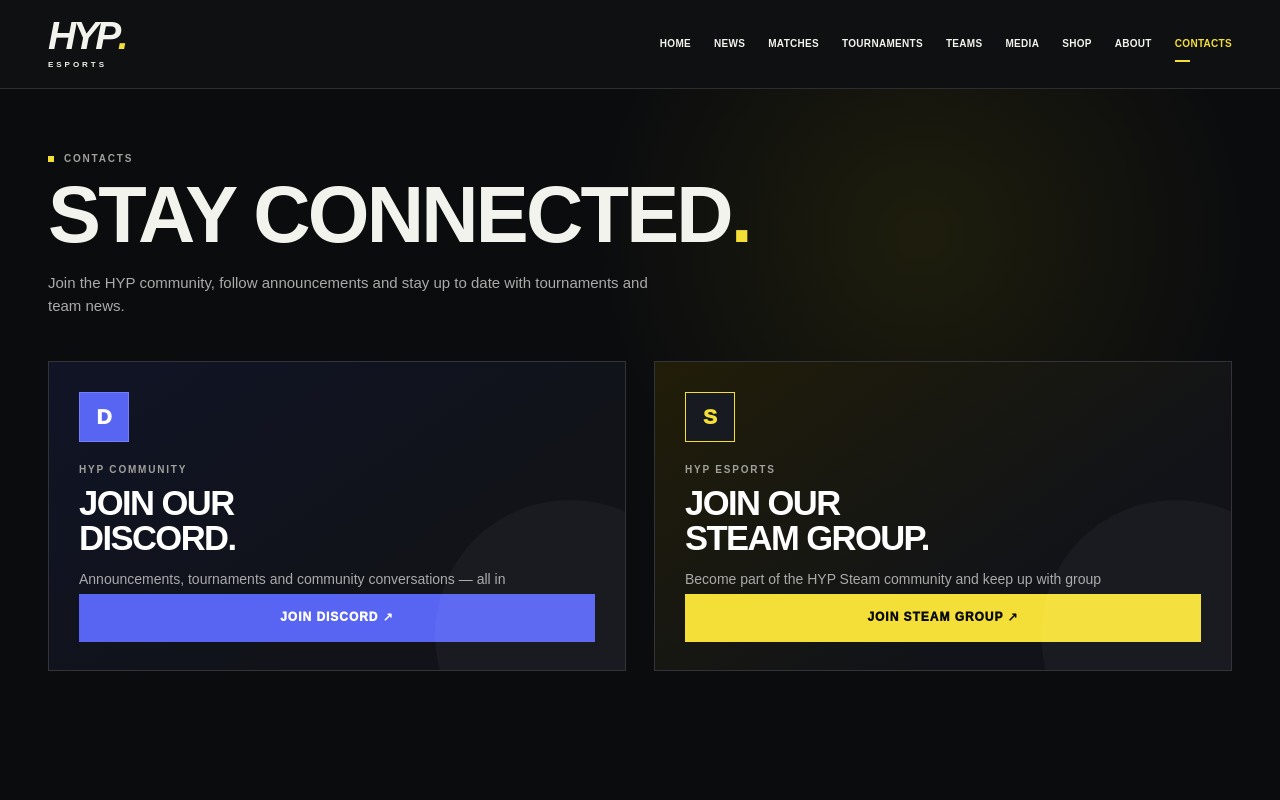
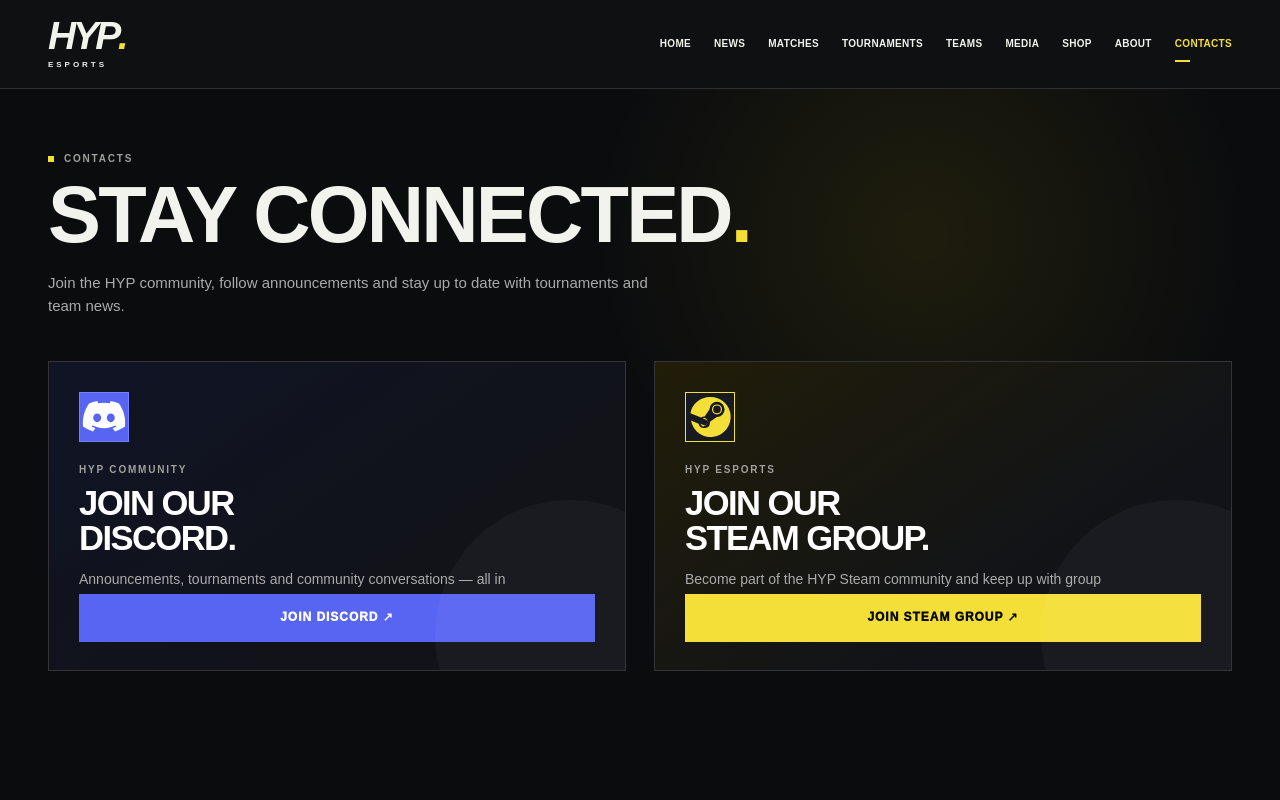
Before and after one commit to dnzlkn10/HYP-Esports-Website, a Next.js app: page /contacts in a window 1280 px wide. Shown: the top 800 px of the page. Built offline with nearby package versions, Linux system fonts and the light colour scheme.

Commit message:
fix: use real Discord and Steam icons

```diff
--- a/app/contacts/page.tsx
+++ b/app/contacts/page.tsx
@@ -15,7 +15,7 @@
 
         <div className="contact-community-grid">
           <a className="community-card discord-card" href="https://discord.gg/Jnzdk8W2d" target="_blank" rel="noreferrer">
-            <div className="community-icon discord-icon">D</div>
+            <div className="community-icon discord-icon" aria-hidden="true"><svg viewBox="0 0 24 24"><path fill="currentColor" d="M19.5 5.3A16.3 16.3 0 0 0 15.4 4l-.5 1.1a15 15 0 0 0-5.8 0L8.6 4a16.7 16.7 0 0 0-4.1 1.3C1.9 9.2 1.2 13 1.5 16.8a16.5 16.5 0 0 0 5 2.5l1.2-1.7-1.9-.9.5-.4c3.7 1.7 7.7 1.7 11.4 0l.5.4-1.9.9 1.2 1.7a16.5 16.5 0 0 0 5-2.5c.4-4.4-.7-8.2-3-11.5ZM8.6 14.6c-1.1 0-2-1-2-2.2s.9-2.2 2-2.2 2 1 2 2.2-.9 2.2-2 2.2Zm6.8 0c-1.1 0-2-1-2-2.2s.9-2.2 2-2.2 2 1 2 2.2-.9 2.2-2 2.2Z"/></svg></div>
             <p className="eyebrow">HYP COMMUNITY</p>
             <h2>JOIN OUR<br/>DISCORD.</h2>
             <p>Announcements, tournaments and community conversations — all in one place.</p>
@@ -23,7 +23,7 @@
           </a>
 
           <a className="community-card steam-card" href="https://steamcommunity.com/groups/hypteamtr" target="_blank" rel="noreferrer">
-            <div className="community-icon steam-icon">S</div>
+            <div className="community-icon steam-icon" aria-hidden="true"><svg viewBox="0 0 24 24"><path fill="currentColor" d="M12 2a10 10 0 0 0-9.8 8.1l5.3 2.2a2.8 2.8 0 0 1 1.6-.5h.2l2.4-3.5v-.1a3.8 3.8 0 1 1 3.8 3.8h-.1l-3.4 2.4v.3a2.9 2.9 0 0 1-5.7.7l-3.8-1.6A10 10 0 1 0 12 2Zm-2.9 14.9-1.4-.6a2.1 2.1 0 1 0 1.4-3.9 2 2 0 0 0-.8.2l1.5.6a1.5 1.5 0 1 1-1.1 2.8l-1.4-.6c.2.8.9 1.4 1.8 1.5Zm6.4-6.2a2.5 2.5 0 1 0 0-5 2.5 2.5 0 0 0 0 5Zm0-.6a1.9 1.9 0 1 1 0-3.8 1.9 1.9 0 0 1 0 3.8Z"/></svg></div>
             <p className="eyebrow">HYP ESPORTS</p>
             <h2>JOIN OUR<br/>STEAM GROUP.</h2>
             <p>Become part of the HYP Steam community and keep up with group announcements.</p>
```
